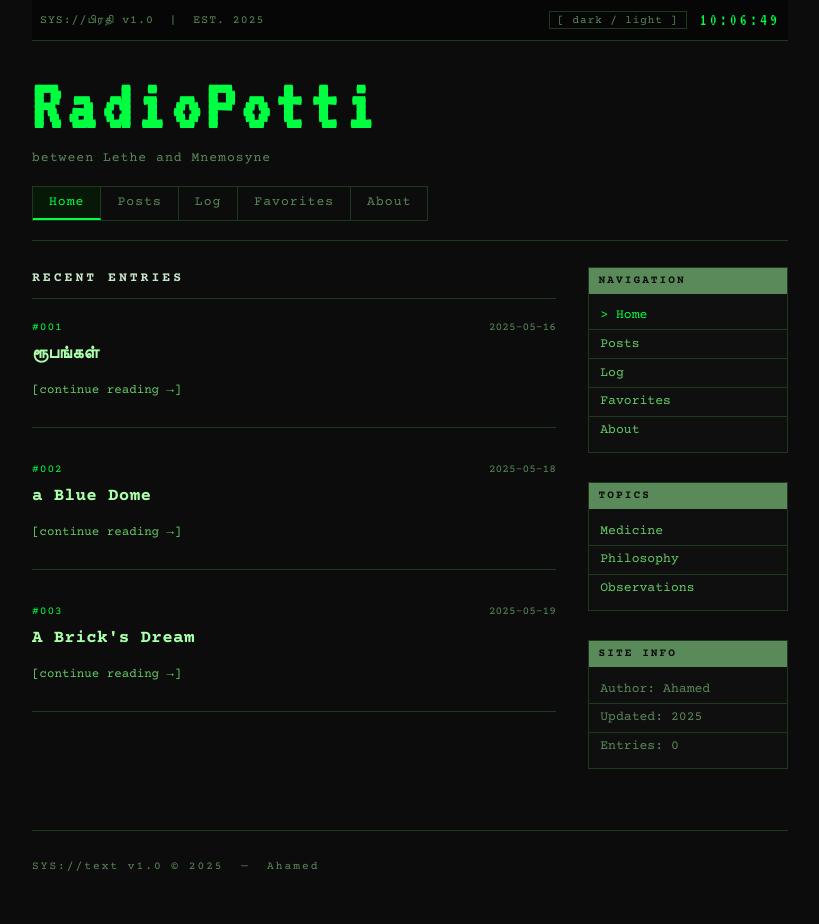
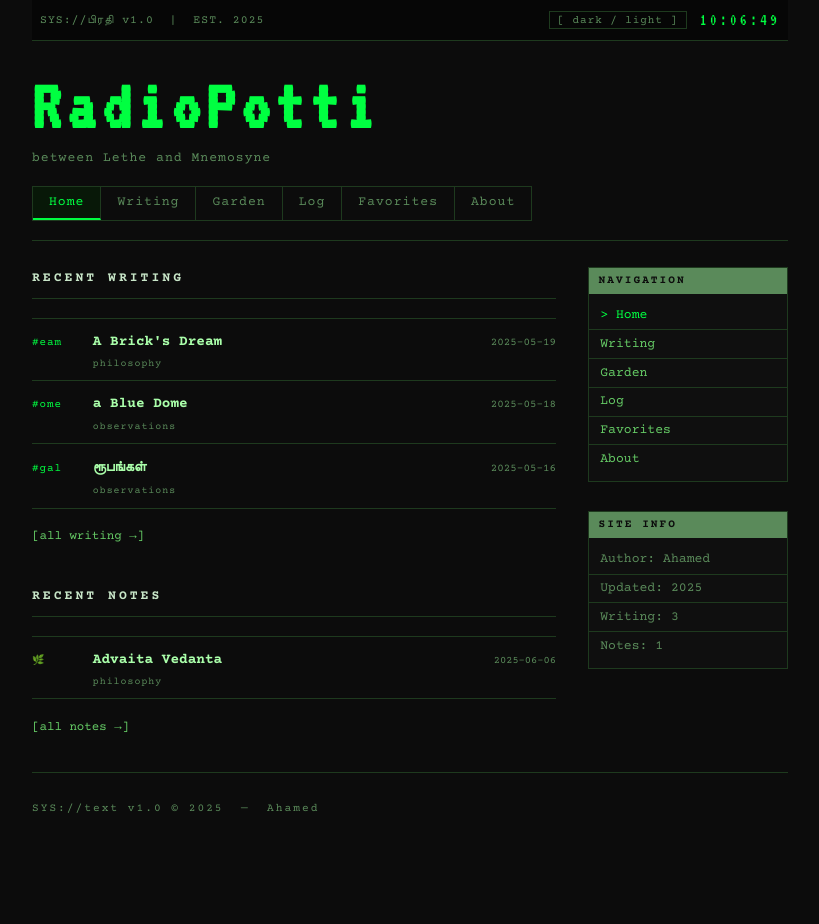
Before and after one commit to greatwhit3shark1969-lgtm/Myblog, a Jekyll site: the page built from index.html, in a window 1280 px wide. Shown: the whole page, without its empty margins (230-1049 px from the left). Built offline with Jekyll 4.4.1, drawn with Linux system fonts in a browser that asks for light colours; some web fonts are replaced; after the commit the page ends 900 px from its top, so only the background shows below that.

Commit message:
Update index.html

```diff
--- a/index.html
+++ b/index.html
@@ -8,6 +11,32 @@
   <link href="https://fonts.googleapis.com/css2?family=Courier+Prime:ital,wght@0,400;0,700;1,400&family=VT323&family=Arima:wght@400;700&family=Catamaran:wght@400;700&display=swap" rel="stylesheet">
   <link rel="stylesheet" href="style.css">
   <script>(function(){const t=localStorage.getItem('rp-theme')||'dark';document.documentElement.setAttribute('data-theme',t);})();</script>
+  <style>
+    .entry-row {
+      display: grid;
+      grid-template-columns: 3rem 1fr auto;
+      align-items: baseline;
+      gap: 0 0.8rem;
+      padding: 0.5rem 0;
+      border-bottom: 1px solid var(--border);
+      text-decoration: none;
+      transition: background 0.1s;
+    }
+    .entry-row:hover { background: var(--nav-hover-bg); }
+    .entry-row:first-of-type { border-top: 1px solid var(--border); }
+    .entry-num { font-size: 0.68rem; color: var(--accent); letter-spacing: 1px; white-space: nowrap; }
+    .entry-inner { min-width: 0; }
+    .entry-title { font-size: 0.9rem; color: var(--text-bright); font-weight: 700; }
+    .entry-title[lang="ta"] { font-family: 'Catamaran', sans-serif; }
+    .entry-tag { font-size: 0.62rem; color: var(--text-dim); letter-spacing: 1px; }
+    .entry-date { font-size: 0.68rem; color: var(--text-dim); white-space: nowrap; }
+    .entry-stage { font-size: 0.65rem; color: var(--text-dim); white-space: nowrap; }
+    .section-gap { margin-top: 2.2rem; }
+    @media (max-width: 600px) {
+      .entry-row { grid-template-columns: 2.5rem 1fr; }
+      .entry-date, .entry-stage { display: none; }
+    }
+  </style>
 </head>
 <body>
   <div class="page-wrapper">
@@ -20,14 +49,15 @@
       </span>
     </div>
 
-  <header>
+    <header>
       <div class="site-identity">
         <h1 class="blog-title">RadioPotti<span class="blink">_</span></h1>
         <p class="blog-tagline">between Lethe and Mnemosyne</p>
       </div>
       <nav class="main-nav">
         <a href="index.html" class="active">Home</a>
-        <a href="blog.html">Posts</a>
+        <a href="blog.html">Writing</a>
+        <a href="garden.html">Garden</a>
         <a href="log.html">Log</a>
         <a href="favorites.html">Favorites</a>
         <a href="about.html">About</a>
@@ -37,37 +67,42 @@
 
     <main class="site-main">
       <div class="col-main">
-        <section class="posts-section">
-          <h2 class="section-label">Recent Entries</h2>
+
+        <!-- RECENT WRITING -->
+        <h2 class="section-label">Recent Writing</h2>
+        <div class="h-rule-thin"></div>
+        {% for post in site.posts limit:3 %}
+        <a class="entry-row" href="{{ post.url }}">
+          <span class="entry-num">#{{ post.id | default: forloop.index | prepend: '00' | slice: -3, 3 }}</span>
+          <span class="entry-inner">
+            <span class="entry-title" {% if post.lang %}lang="{{ post.lang }}"{% endif %}>{{ post.title }}</span>
+            {% if post.tags %}<div class="entry-tag">{{ post.tags | join: ', ' }}</div>{% endif %}
+          </span>
+          <span class="entry-date">{{ post.date | date: "%Y-%m-%d" }}</span>
+        </a>
+        {% endfor %}
+        <p style="margin-top:0.8rem;"><a href="blog.html" class="read-more">[all writing &rarr;]</a></p>
+
+        <!-- RECENT NOTES -->
+        <div class="section-gap">
+          <h2 class="section-label">Recent Notes</h2>
           <div class="h-rule-thin"></div>
+          {% assign all_notes = site.philosophy | concat: site.medicine | concat: site.notes | sort: 'date' | reverse %}
+          {% for note in all_notes limit:5 %}
+          <a class="entry-row" href="{{ note.url }}">
+            <span class="entry-num" style="color:var(--text-dim); font-size:0.62rem;">
+              {% if note.stage == 'seed' %}🌱{% elsif note.stage == 'growing' %}🌿{% elsif note.stage == 'mature' %}🌳{% else %}·{% endif %}
+            </span>
+            <span class="entry-inner">
+              <span class="entry-title">{{ note.title }}</span>
+              {% if note.topic %}<div class="entry-tag">{{ note.topic | downcase }}</div>{% endif %}
+            </span>
+            <span class="entry-stage">{{ note.date | date: "%Y-%m-%d" }}</span>
+          </a>
+          {% endfor %}
+          <p style="margin-top:0.8rem;"><a href="garden.html" class="read-more">[all notes &rarr;]</a></p>
+        </div>
 
-          <article class="post-card">
-            <div class="post-meta">
-              <span class="post-id">#001</span>
-              <span class="post-date">2025-05-16</span>
-            </div>
-            <h3><a href="post-001.html">ரூபங்கள்</a></h3>
-            <a href="post-001.html" class="read-more">[continue reading &rarr;]</a>
-          </article>
-
-          <article class="post-card">
-            <div class="post-meta">
-              <span class="post-id">#002</span>
-              <span class="post-date">2025-05-18</span>
-            </div>
-            <h3><a href="post-002.html">a Blue Dome</a></h3>
-            <a href="post-002.html" class="read-more">[continue reading &rarr;]</a>
-          </article>
-
-          <article class="post-card">
-            <div class="post-meta">
-              <span class="post-id">#003</span>
-              <span class="post-date">2025-05-19</span>
-            </div>
-            <h3><a href="post-003.html">A Brick&#39;s Dream</a></h3>
-            <a href="post-003.html" class="read-more">[continue reading &rarr;]</a>
-          </article>
-        </section>
       </div>
 
       <aside class="col-sidebar">
@@ -75,18 +110,11 @@
           <h3 class="sidebar-heading">Navigation</h3>
           <ul>
             <li><a href="index.html" class="active">Home</a></li>
-            <li><a href="blog.html">Posts</a></li>
+            <li><a href="blog.html">Writing</a></li>
+            <li><a href="garden.html">Garden</a></li>
             <li><a href="log.html">Log</a></li>
             <li><a href="favorites.html">Favorites</a></li>
             <li><a href="about.html">About</a></li>
-          </ul>
-        </div>
-        <div class="sidebar-block">
-          <h3 class="sidebar-heading">Topics</h3>
-          <ul>
-            <li><a href="medicine.html">Medicine</a></li>
-            <li><a href="philosophy.html">Philosophy</a></li>
-            <li><a href="observations.html">Observations</a></li>
           </ul>
         </div>
         <div class="sidebar-block">
@@ -94,7 +122,8 @@
           <ul class="plain-list">
             <li>Author: Ahamed</li>
             <li>Updated: 2025</li>
-            <li>Entries: <span id="entry-count">3</span></li>
+            <li>Writing: {{ site.posts | size }}</li>
+            <li>Notes: {{ site.philosophy.size | plus: site.medicine.size | plus: site.notes.size }}</li>
           </ul>
         </div>
       </aside>
```
Also changed, not shown: other parts of index.html (+3 -8 lines).
